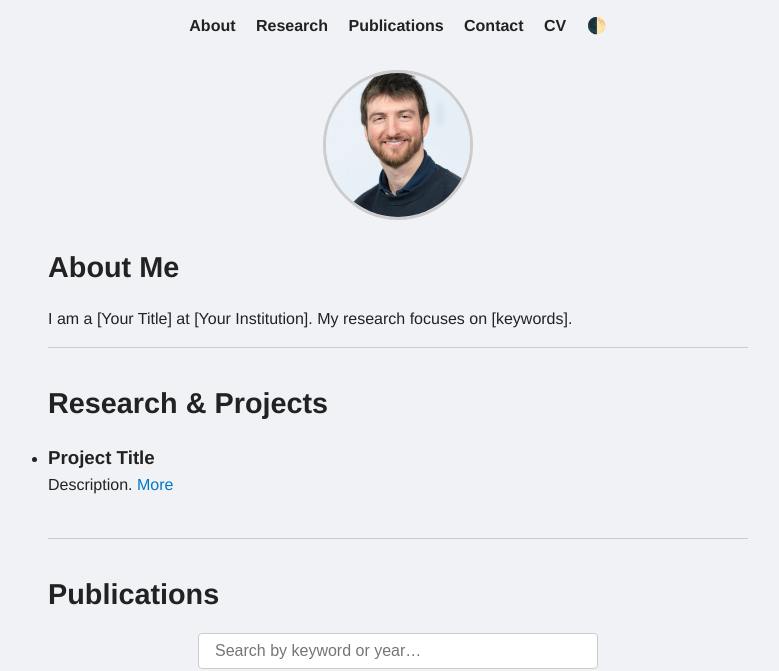
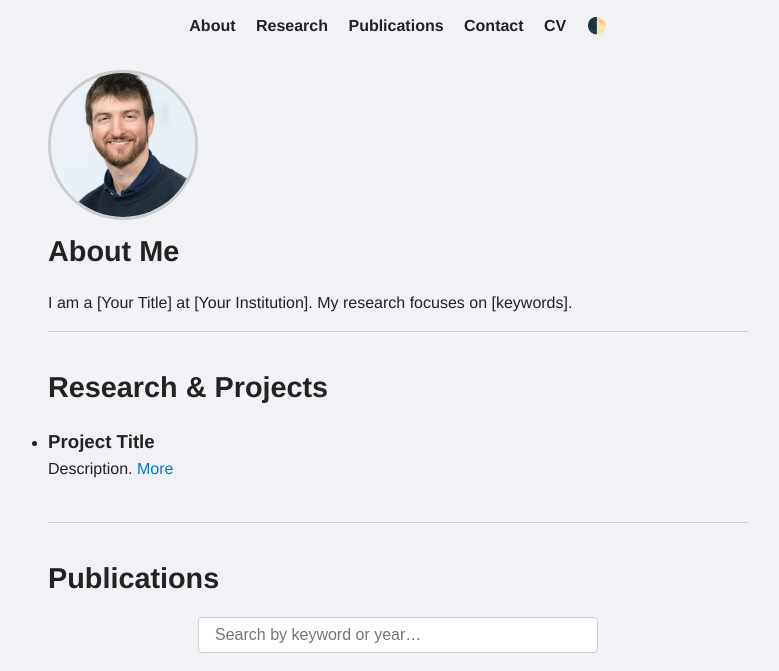
Before and after one commit to marcomcook/marcomcook.github.io, a plain HTML site: page index.html in a window 1280 px wide. Shown: the part 133-804 px from the top of the page, without its empty margins (242-1021 px from the left). Drawn offline with Linux system fonts and the light colour scheme; no server answers.

Commit message:
index.html

```diff
--- a/index.html
+++ b/index.html
@@ -22,7 +22,7 @@
 
   <main>
 <section id="about">
-      <div class="profile-container">
+  <div class="profile-wrapper">
     <img src="profile.jpg" alt="Profile photo" class="profile-pic" />
   </div>
   <h2>About Me</h2>
@@ -30,6 +30,8 @@
     I am a [Your Title] at [Your Institution]. My research focuses on [keywords].
   </p>
 </section>
+
+
 
     <section id="research">
       <h2>Research & Projects</h2>
```
Lines whose indentation alone changed are shown as unchanged.
